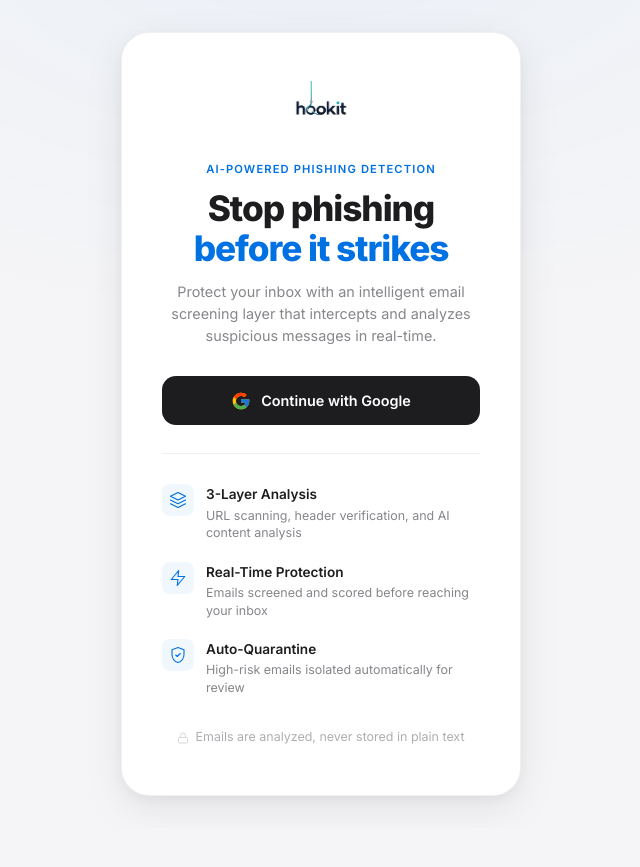
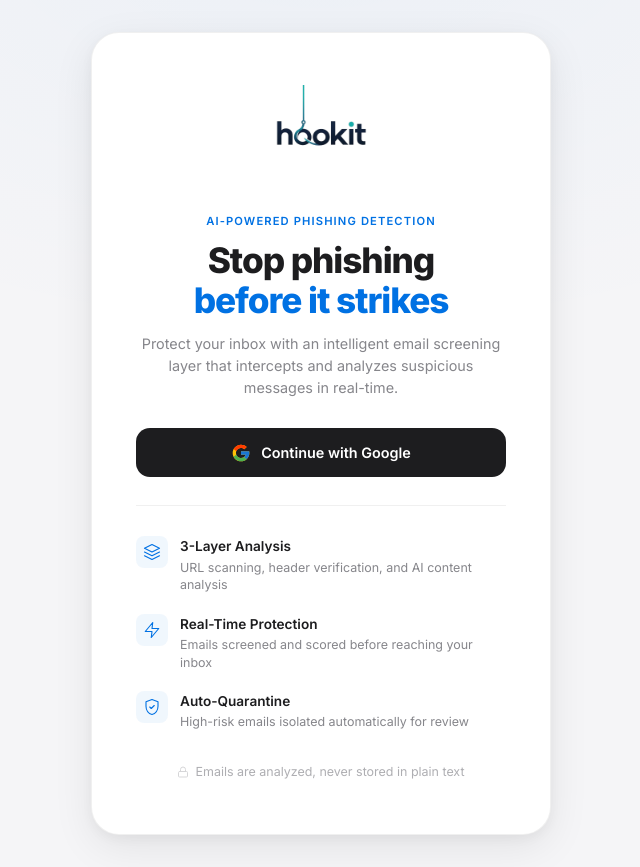
Before and after one commit to ethicalguru/HookIT, a React (Vite) app in the folder hookit-frontend/: page / in a window 1280 px wide. Shown: the whole page, without its empty margins (319-959 px from the left). Before the commit the page ends 828 px from the top, so only its background shows below. Built offline with nearby package versions, Linux system fonts and the light colour scheme; no server answers.

Commit message:
style: scale up login logo to 100px, widen card

```diff
--- a/hookit-frontend/src/pages/Login.jsx
+++ b/hookit-frontend/src/pages/Login.jsx
@@ -13,8 +13,8 @@
 
 function BrandLogo() {
   return (
-    <div className="brand-block" style={{ justifyContent: 'center', marginBottom: 24 }}>
-      <img src="/logo.png" alt="HookIT" style={{ height: 56, width: 'auto' }} />
+    <div className="brand-block" style={{ justifyContent: 'center', marginBottom: 28 }}>
+      <img src="/logo.png" alt="HookIT" style={{ height: 100, width: 'auto' }} />
     </div>
   )
 }
--- a/hookit-frontend/src/styles/dashboard.css
+++ b/hookit-frontend/src/styles/dashboard.css
@@ -865,10 +865,10 @@
 .login-card {
   position: relative;
   z-index: 1;
-  width: min(100%, 400px);
+  width: min(100%, 460px);
   background: var(--bg-primary);
   border-radius: var(--radius-2xl);
-  padding: 48px 40px;
+  padding: 52px 44px;
   text-align: center;
   border: 1px solid var(--border);
   box-shadow: var(--shadow-lg);
```
